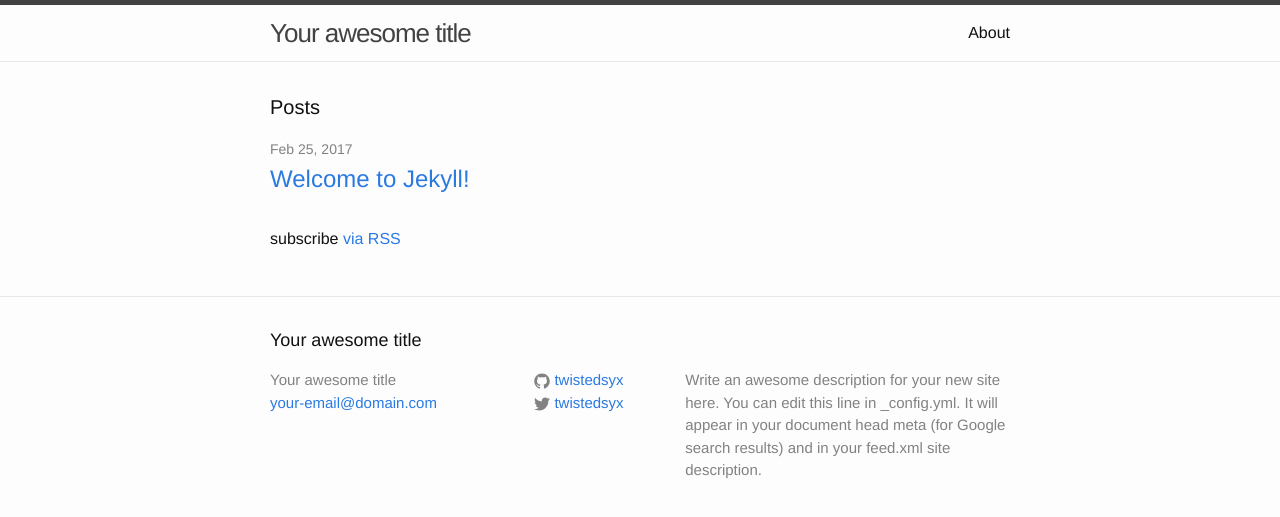
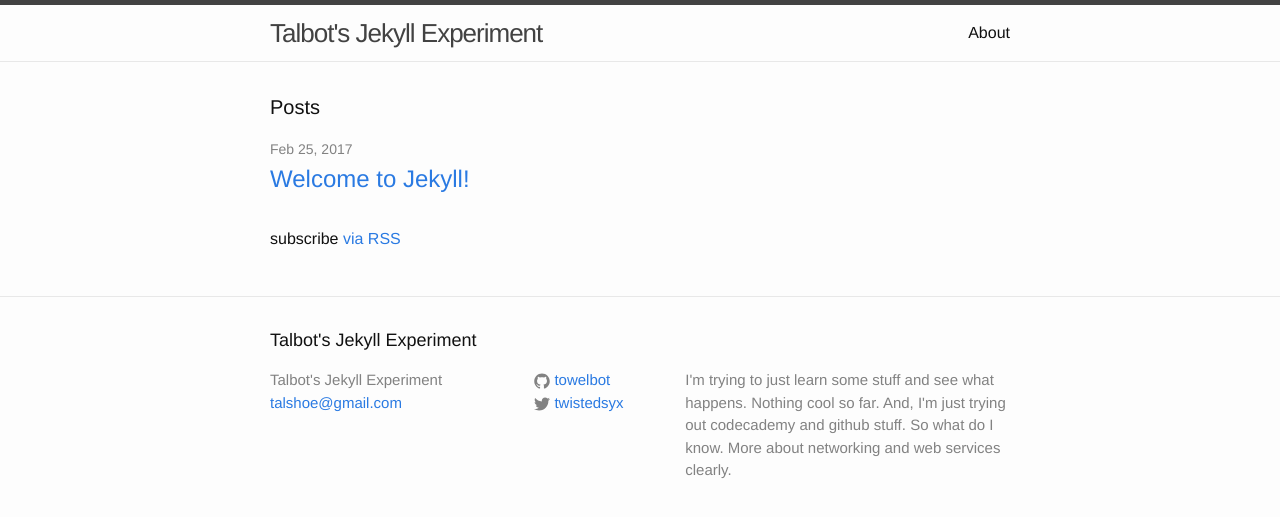
Before and after one commit to towelbot/towelbot.github.io, a Jekyll site: the page built from index.html, in a window 1280 px wide. Shown: the top 517 px of the page. Built offline with Jekyll 4.4.1, drawn with Linux system fonts in a browser that asks for light colours.

Commit message:
Config yaml update, again
Changes to the config yaml again

```diff
--- a/_config.yml
+++ b/_config.yml
@@ -6,16 +6,16 @@
 # 'jekyll serve'. If you change this file, please restart the server process.
 
 # Site settings
-title: Your awesome title
-email: your-email@domain.com
+title: Talbot's Jekyll Experiment
+email: talshoe@gmail.com
 description: > # this means to ignore newlines until "baseurl:"
-  Write an awesome description for your new site here. You can edit this
-  line in _config.yml. It will appear in your document head meta (for
-  Google search results) and in your feed.xml site description.
+  I'm trying to just learn some stuff and see what happens. Nothing cool so far.
+  And, I'm just trying out codecademy and github stuff. So what do I know. More
+  about networking and web services clearly.
 baseurl: "" # the subpath of your site, e.g. /blog
 url: "http://yourdomain.com" # the base hostname & protocol for your site
 twitter_username: twistedsyx
-github_username:  twistedsyx
+github_username:  towelbot
 
 # Build settings
 markdown: kramdown
```
